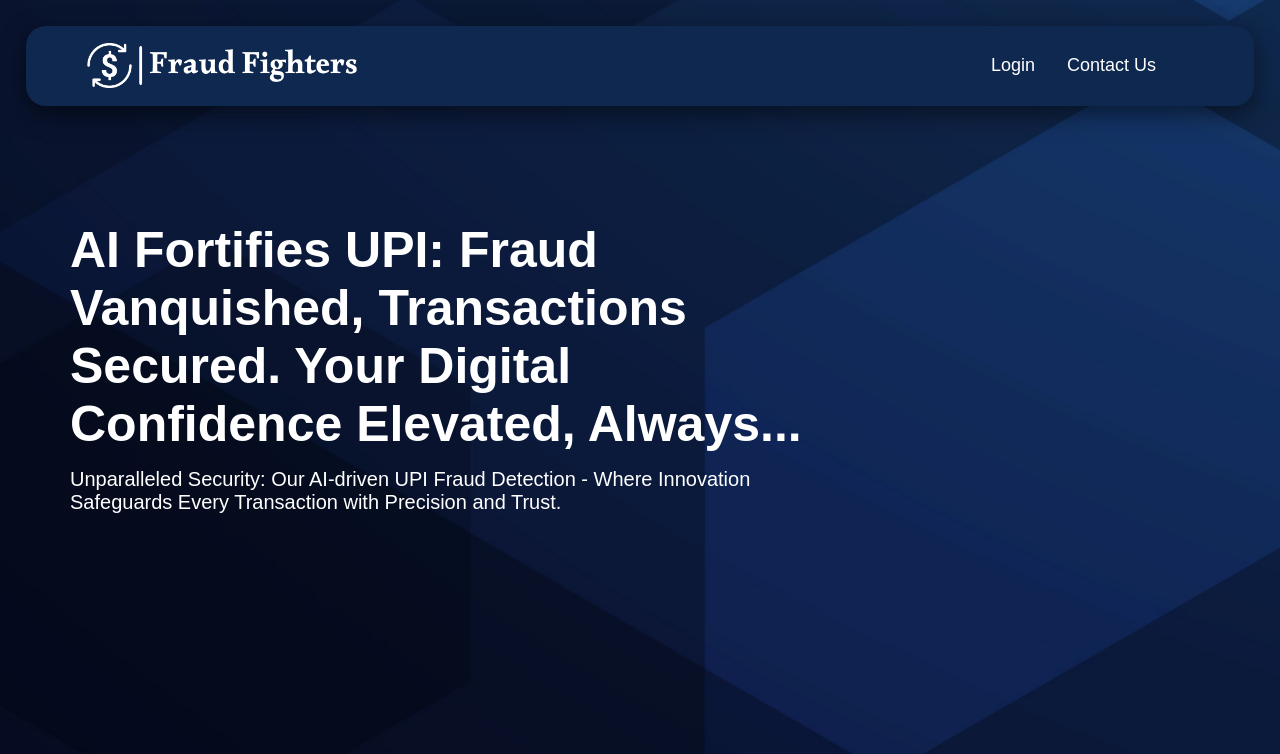
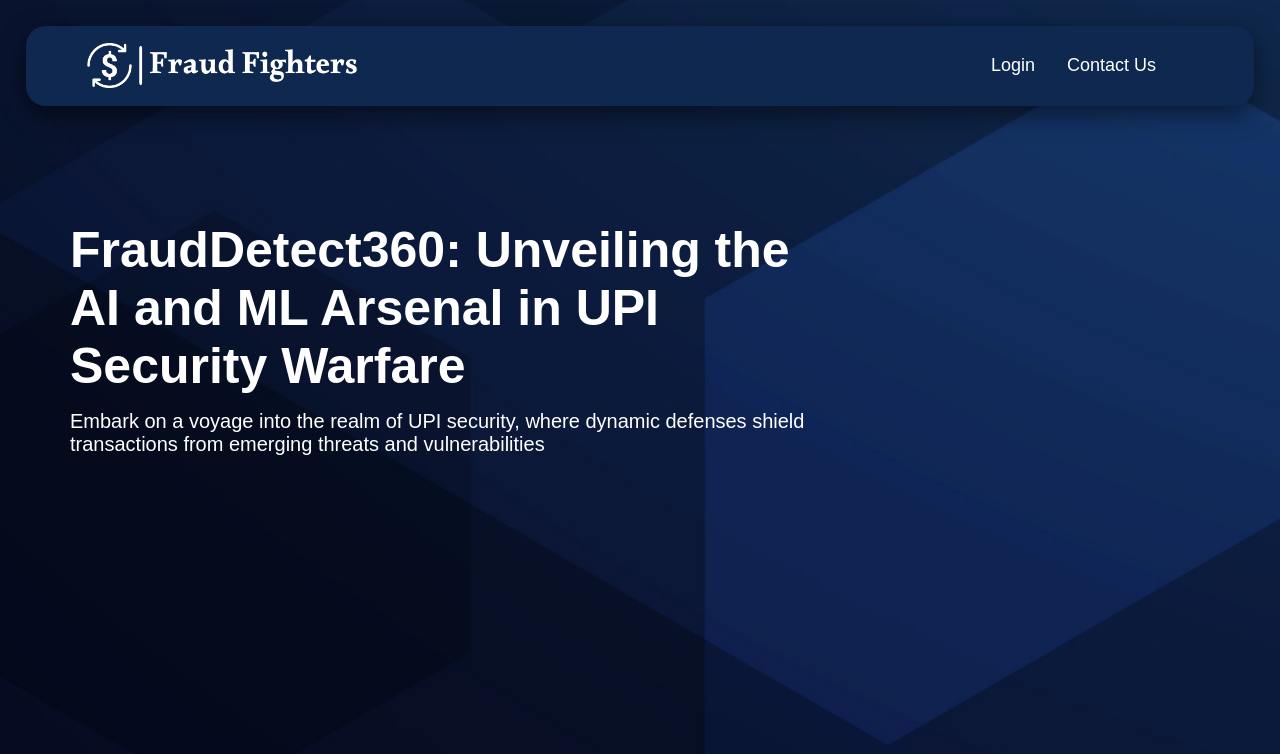
Before and after one commit to fraudfighters09/fraudfighters, a Flask app: page / in a window 1280 px wide. Shown: the top 754 px of the page. Run offline with Flask 3, Linux system fonts and the light colour scheme; some libraries are stand-ins or nearby versions.

Commit message:
Update index.html

```diff
--- a/templates/index.html
+++ b/templates/index.html
@@ -39,12 +39,10 @@
       </div>
       <div class="des">
         <h1>
-          AI Fortifies UPI: Fraud Vanquished, Transactions Secured. Your Digital
-          Confidence Elevated, Always...
+     FraudDetect360: Unveiling the AI and ML Arsenal in UPI Security Warfare
         </h1>
         <p>
-          Unparalleled Security: Our AI-driven UPI Fraud Detection - Where
-          Innovation Safeguards Every Transaction with Precision and Trust.
+          Embark on a voyage into the realm of UPI security, where dynamic defenses shield transactions from emerging threats and vulnerabilities
         </p>
       </div>
       <center>
```
